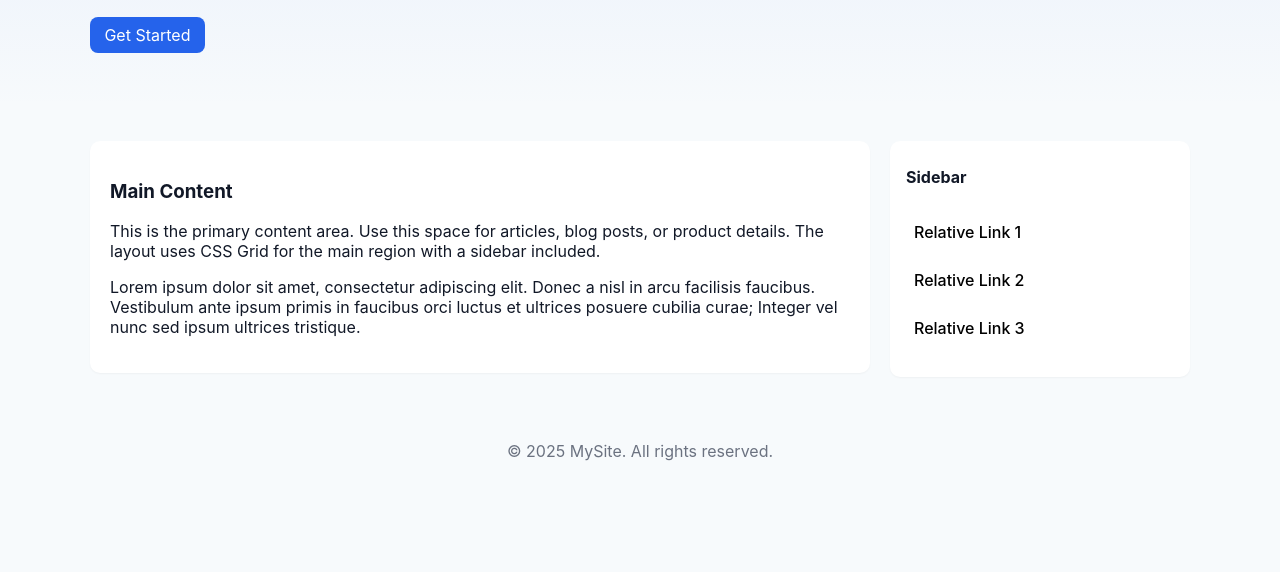
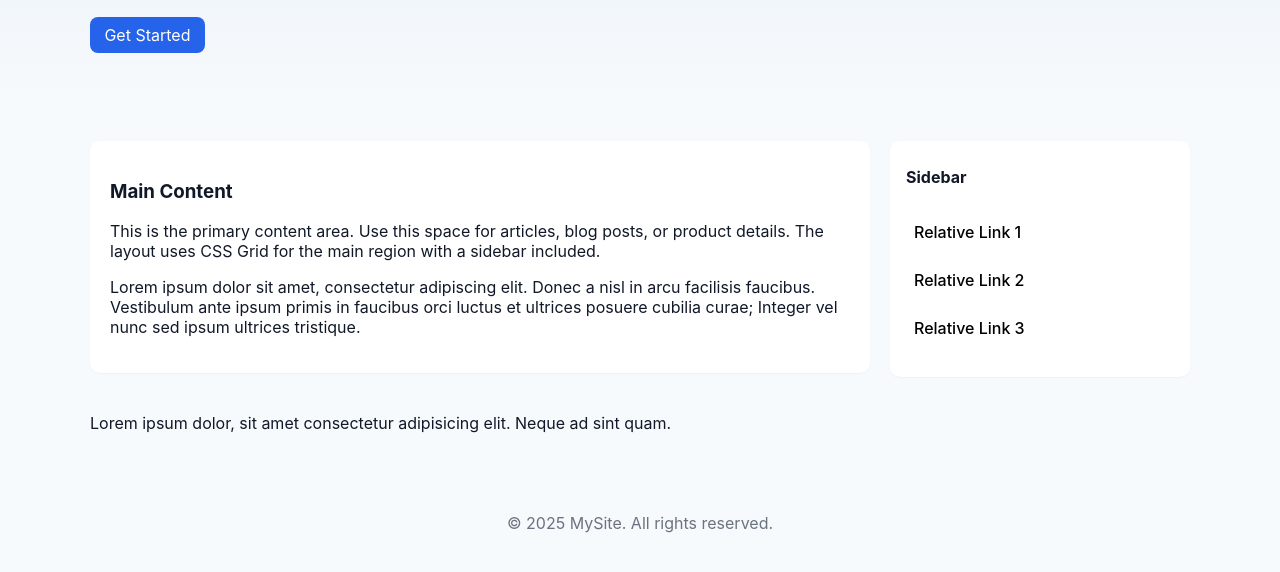
Before and after one commit to Horlahmide/version, a plain HTML site: page index.html in a window 1280 px wide. Shown: the part 182-754 px from the top of the page. Drawn offline with Linux system fonts and the light colour scheme.

Commit message:
text added

```diff
--- a/index.html
+++ b/index.html
@@ -54,6 +54,13 @@
           <div><a href="#">Relative Link 3</a></div>
         </div>
       </aside>
+
+      <div class="beaneath">
+        <p>
+          Lorem ipsum dolor, sit amet consectetur adipisicing elit. Neque ad
+          sint quam.
+        </p>
+      </div>
     </main>
 
     <footer class="site-footer">
```
